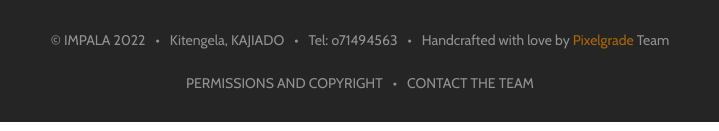
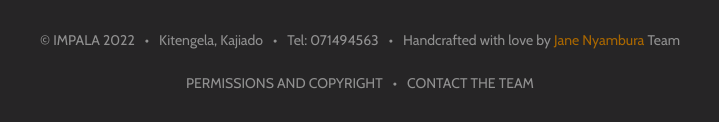
Before and after one commit to Jane-Nyambura/Hotel-Impala, a plain HTML site: page index.html in a window 1280 px wide. Shown: the part 3584-3715 px from the top of the page, 280-999 px from the left. Drawn offline with nearby package versions, Linux system fonts and the light colour scheme; a web font is replaced by a local one.

Commit message:
Update index.html

```diff
--- a/index.html
+++ b/index.html
@@ -218,9 +218,9 @@
       <i class="fas fa-angle-double-up arrow-up"></i>
       <ul class="info">
           <li>&copy; IMPALA 2022</li>
-          <li>Kitengela, KAJIADO</li>
-          <li>Tel: o71494563</li>
-          <li>Handcrafted with love by <a href="#">Pixelgrade</a> Team</li>
+          <li>Kitengela, Kajiado</li>
+          <li>Tel: 071494563</li>
+          <li>Handcrafted with love by <a href="#">Jane Nyambura</a> Team</li>
       </ul>
       <ul class="CTA">
           <li><a href="#">PERMISSIONS AND COPYRIGHT</a></li>
```
